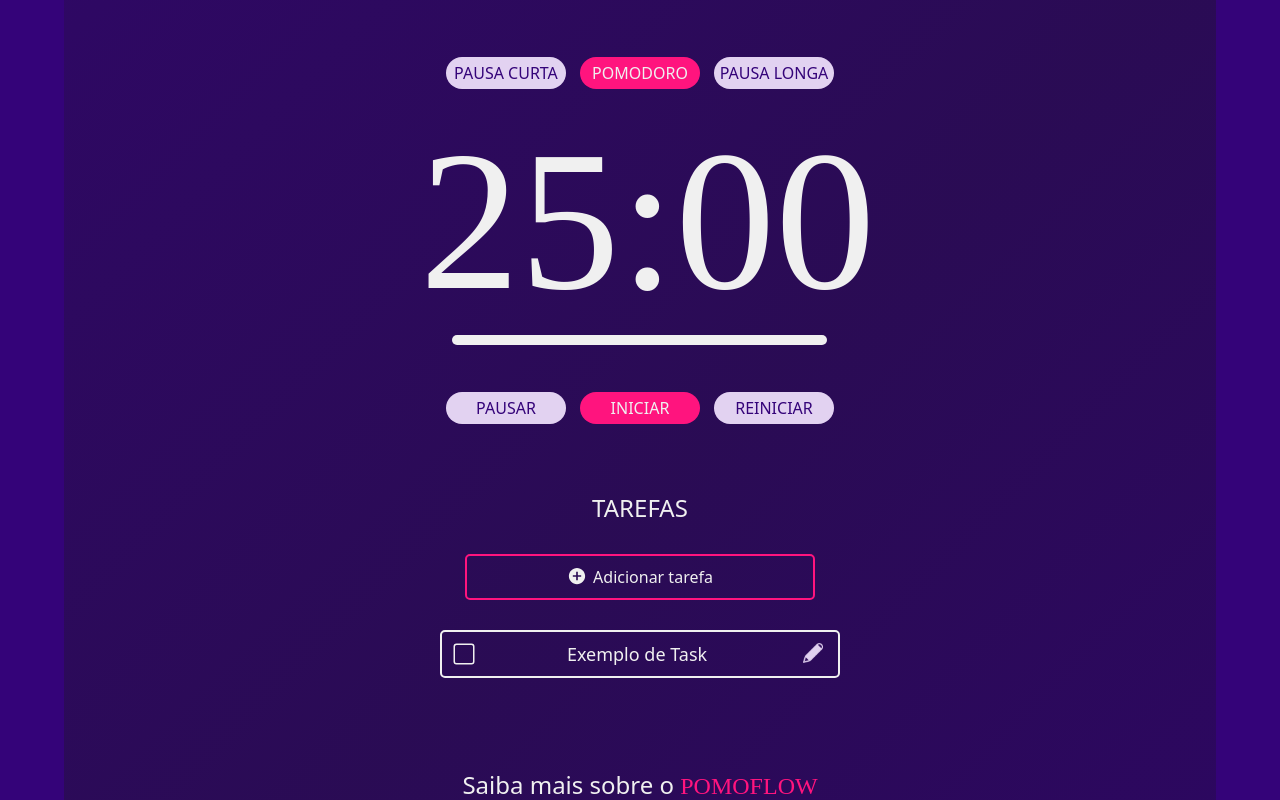
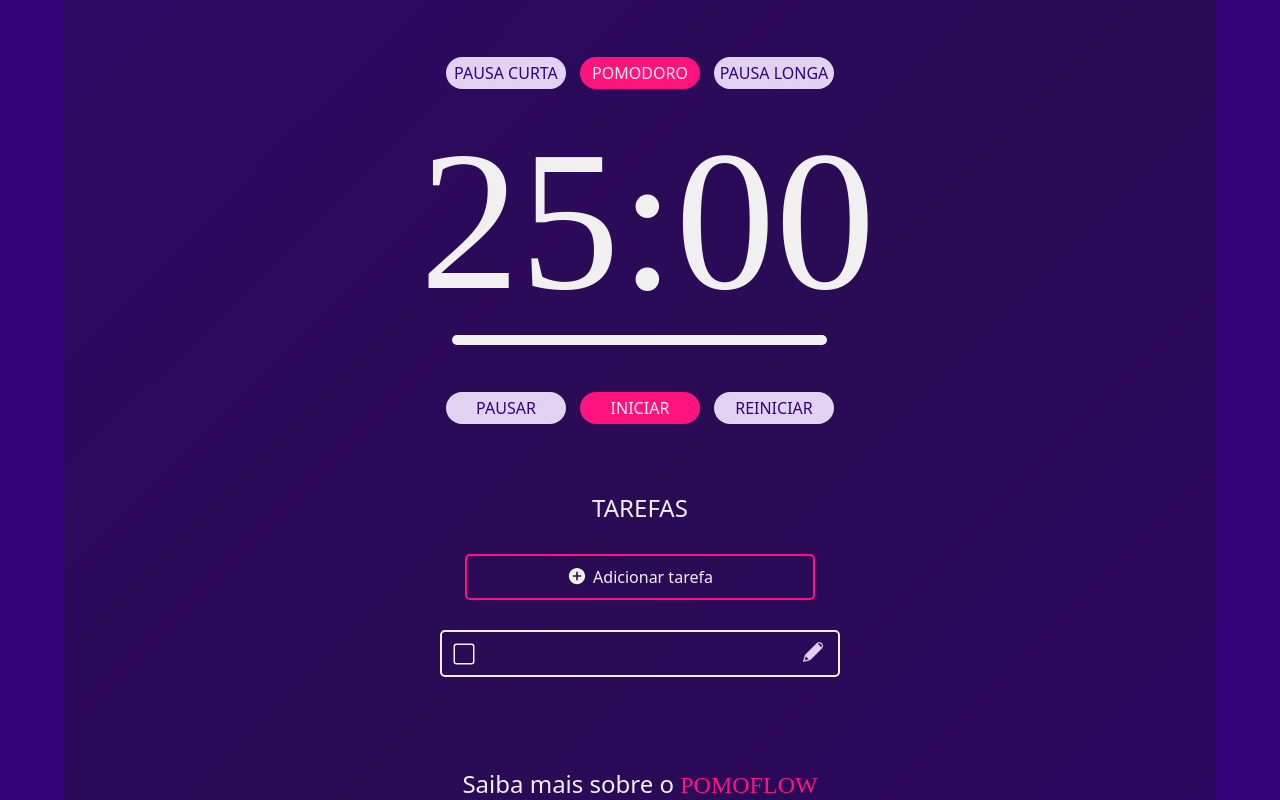
Before and after one commit to OlucasGarcia/PomoFlow, a React (Vite) app in the folder PomoFlow/: page / in a window 1280 px wide. Both pictures are taken after a click on the button "INICIAR". Shown: the part 890-1690 px from the top of the page. Built offline with nearby package versions, Linux system fonts and the light colour scheme; a web font is replaced by a local one.

Commit message:
T005: feat - transformação do componente task em funcional e mudança no estilo

```diff
--- a/PomoFlow/src/components/form/task/index.jsx
+++ b/PomoFlow/src/components/form/task/index.jsx
@@ -4,11 +4,12 @@ import PencilIcon from '../../../assets/icons/pencilIcon.svg';
 function Task(props) {
     return (
         <div className={styles.task}>
-            <input type="checkbox" onChange={props.onChange}/>
-            <p>
-                Exemplo de Task
+            <input type="checkbox" onChange={props.onChange} checked={props.concluida}/>
+            <p className={props.concluida ? styles.done : ''}>
+                {props.desc}
             </p>
-            <button onClick={props.onClick}>
+            <button
+            onClick={props.onClick}>
                 <img src={PencilIcon} alt="Editar Task" />
             </button>
         </div>
--- a/PomoFlow/src/components/form/task/style.module.css
+++ b/PomoFlow/src/components/form/task/style.module.css
@@ -33,6 +33,11 @@ input[type="checkbox"]:checked::before {
     font-size: 18px;
 }
 
+.done {
+    text-decoration: line-through;
+    filter: brightness(.5);
+}
+
 .task>button {
     border: none;
     background: transparent;
@@ -42,10 +47,9 @@ input[type="checkbox"]:checked::before {
 
 button>img {
     width: 20px;
-    transition: .3s ease;
+    transition: transform .3s ease;
 }
 
 button>img:hover {
-    filter: brightness(1.5);
     transform: scale(1.2);
 }
```
